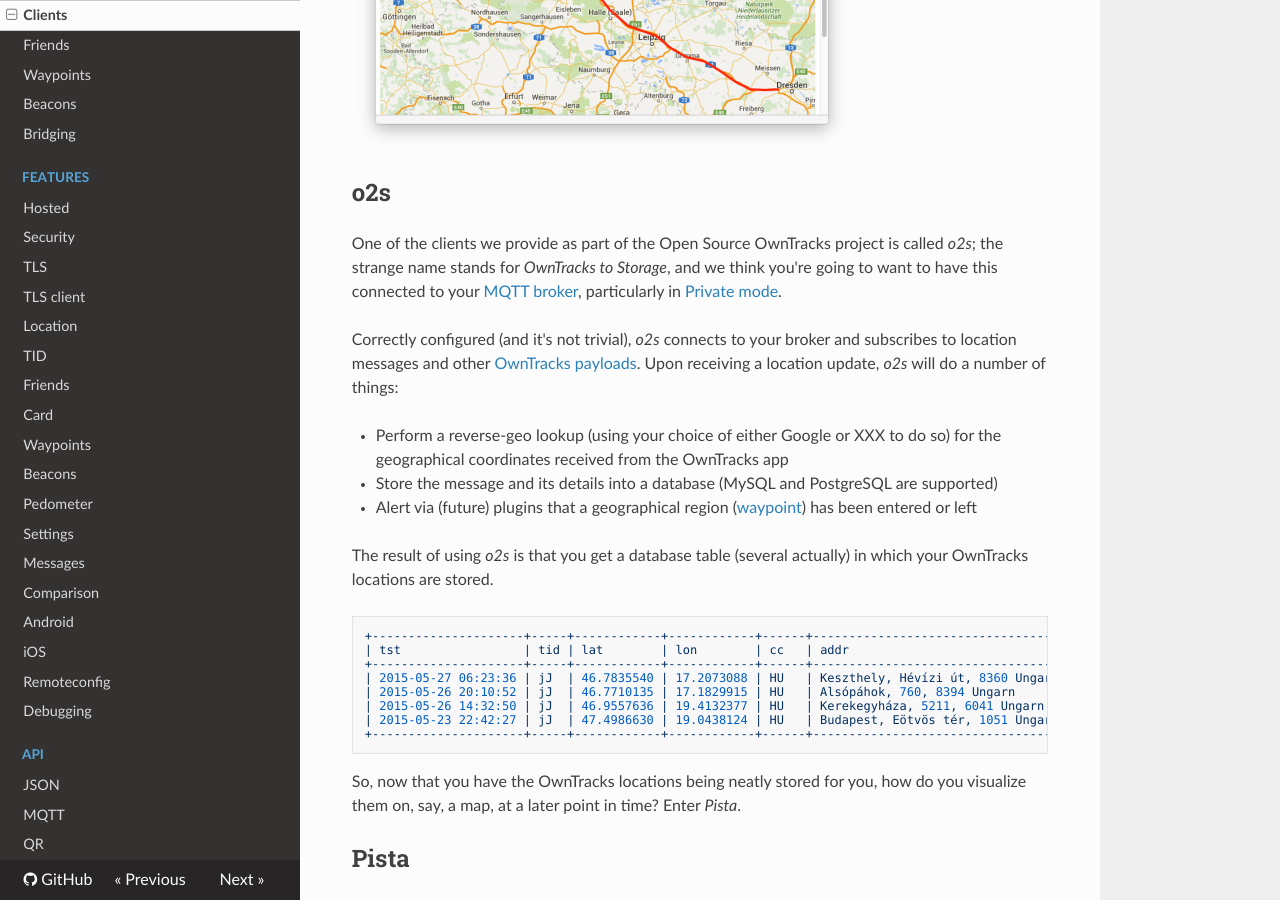
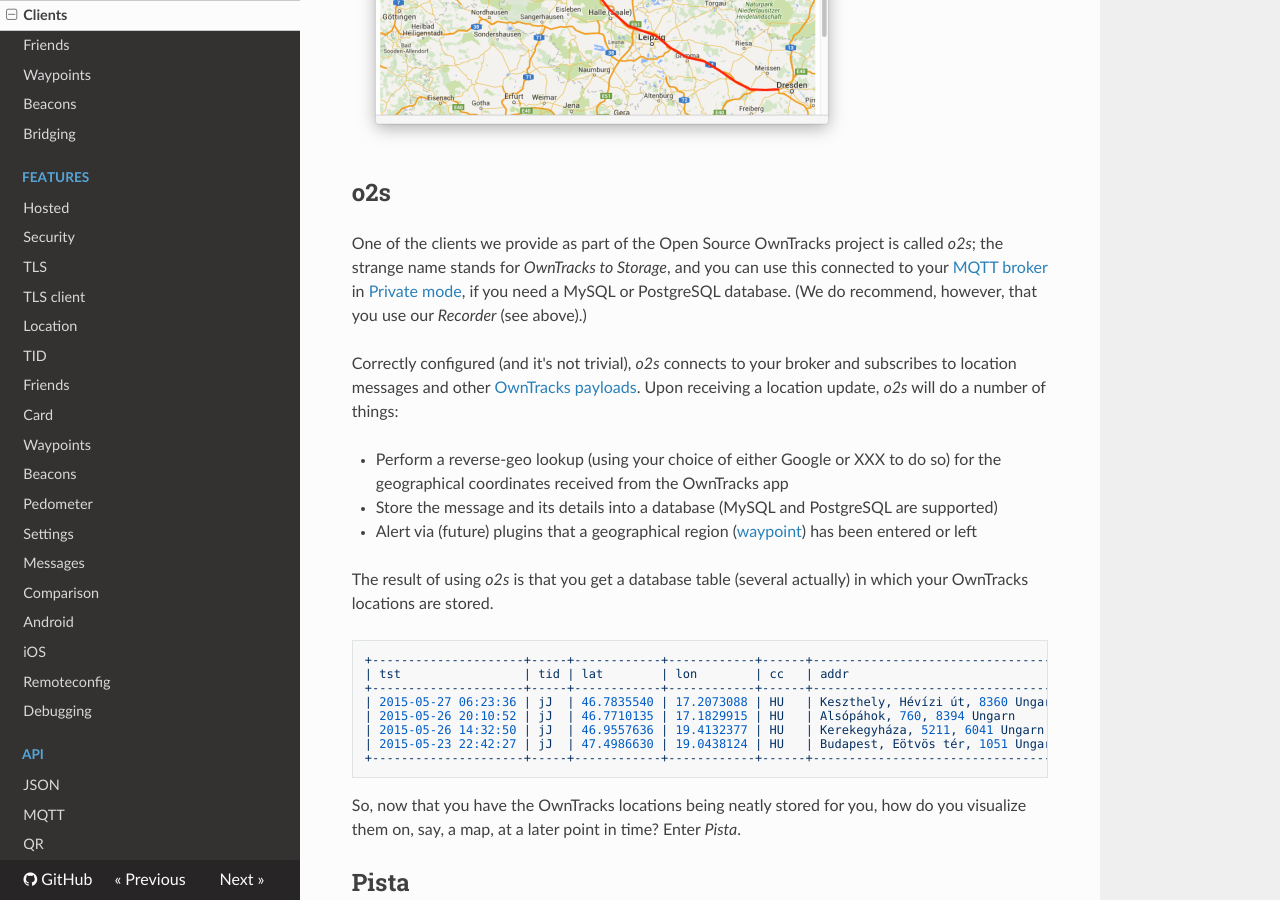
Before and after one commit to owntracks/booklet, an MkDocs documentation site: the page built from docs/guide/clients.md, in a window 1280 px wide and 900 px high, scrolled down 1175 px. Built offline with MkDocs 1.6.1, drawn with Linux system fonts in a browser that asks for light colours; nearby versions of some CDN libraries; old or Windows-style settings are respelled for this version of MkDocs.

Commit message:
deprecate o2s

```diff
--- a/docs/guide/clients.md
+++ b/docs/guide/clients.md
@@ -26,7 +26,7 @@ We recommend our very own [OwnTracks Recorder](https://github.com/owntracks/reco
 
 ## o2s
 
-One of the clients we provide as part of the Open Source OwnTracks project is called _o2s_; the strange name stands for _OwnTracks to Storage_, and we think you're going to want to have this connected to your [MQTT broker](broker.md), particularly in [Private mode](scenarios.md).
+One of the clients we provide as part of the Open Source OwnTracks project is called _o2s_; the strange name stands for _OwnTracks to Storage_, and you can use this connected to your [MQTT broker](broker.md) in [Private mode](scenarios.md), if you need a MySQL or PostgreSQL database. (We do recommend, however, that you use our _Recorder_ (see above).)
 
 Correctly configured (and it's not trivial), _o2s_ connects to your broker and subscribes to location messages and other [OwnTracks payloads](../tech/json.md). Upon receiving a location update, _o2s_ will do a number of things:
 
```
